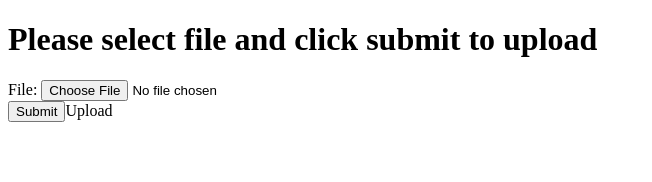
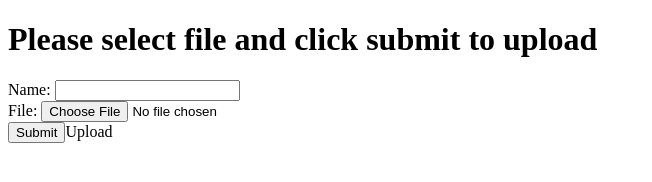
Before and after one commit to fandikaikhsan/upload-tools, a website: page src/index.html in a window 1280 px wide. Shown: the whole page, without its empty margins (0-652 px from the left). Drawn offline with Linux system fonts and the light colour scheme.

Commit message:
feat: form html example to add custom name

```diff
--- a/src/index.html
+++ b/src/index.html
@@ -10,6 +10,10 @@
     <div>
         <form action="http://localhost:8002/upload/image" method="post" enctype="multipart/form-data">
             <div>
+                <label for="name">Name: </label>
+                <input type="text" name="name" id="name">
+            </div>
+            <div>
                 <label for="image">File: </label>
                 <input type="file" name="image" id="image">
             </div>
```
